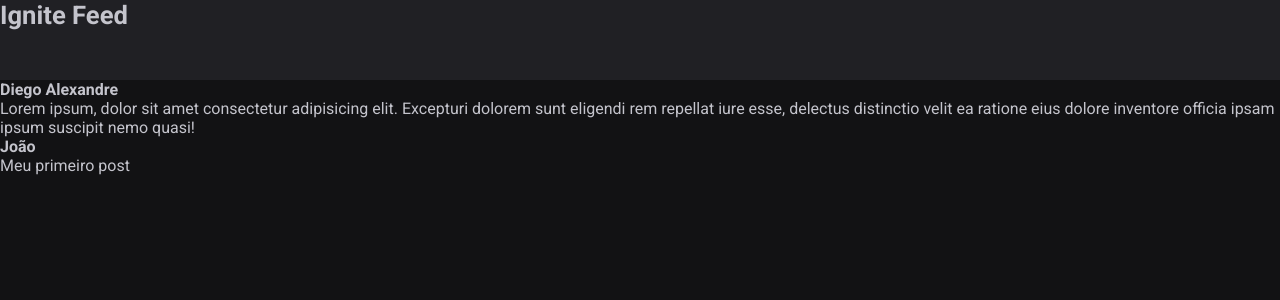
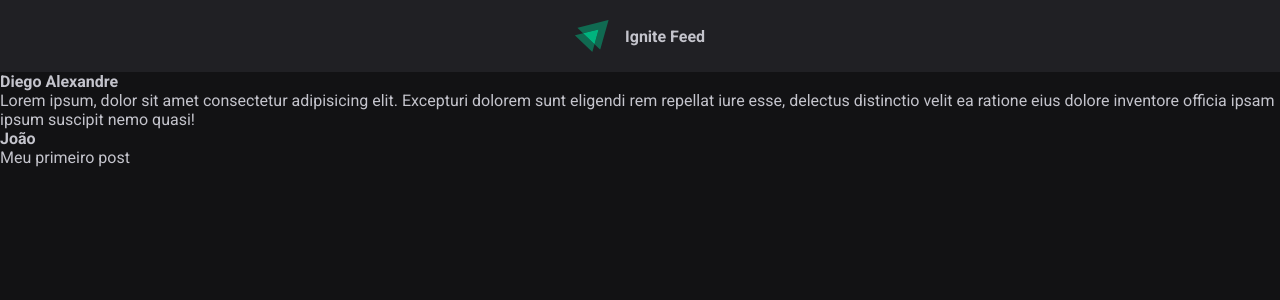
Before and after one commit to DiegoAlexandres/Rocketseat-Fundamentos-do-ReactJS, a React (Vite) app: page / in a window 1280 px wide. Shown: the top 300 px of the page. Built offline with nearby package versions, Linux system fonts and the light colour scheme.

Commit message:
Desenvolvimento da componente Header

```diff
--- a/src/components/Header.jsx
+++ b/src/components/Header.jsx
@@ -1,8 +1,10 @@
 import styles from './Header.module.css'
+import igniteLogo from '../assets/ignite-logo.svg'
 
 export function Header(){
     return (
         <header className={styles.header}>
+            <img src={igniteLogo} alt="Logotipo do Ignite" />
             <strong>Ignite Feed</strong>
         </header>
     )
--- a/src/components/Header.module.css
+++ b/src/components/Header.module.css
@@ -1,6 +1,13 @@
 .header{
     background: var(--gray-800);
-    height: 80px;
+    display: flex;
+    justify-content: center;
+    padding: 1.25rem 0;
 
-    font-size: 1.6rem;
+    align-items: center;
+    gap: 1rem;
 }
+
+.header img {
+    height: 2rem;
+}
```
Also changed, not shown: src/assets/ignite-logo.svg (added).
